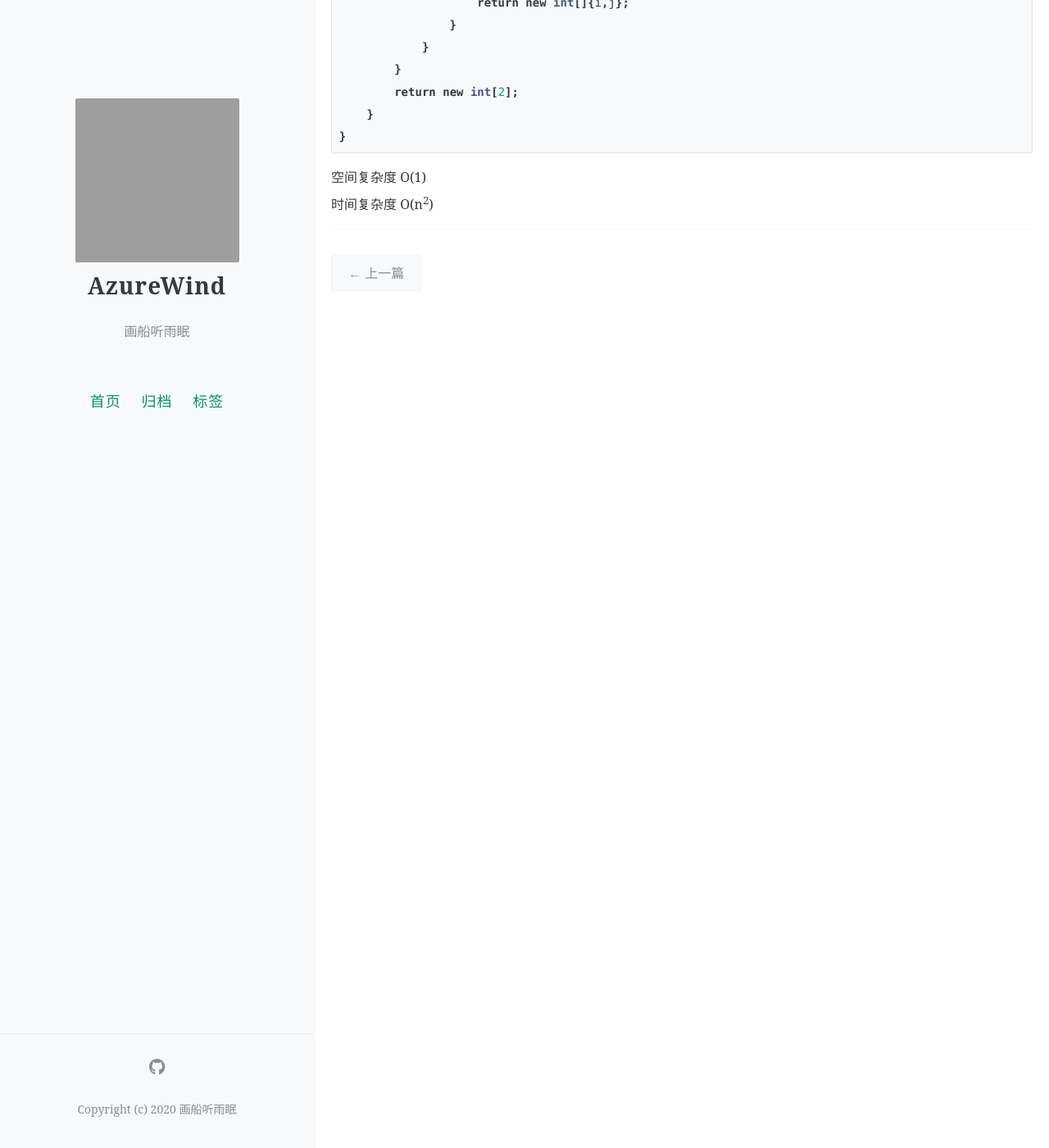
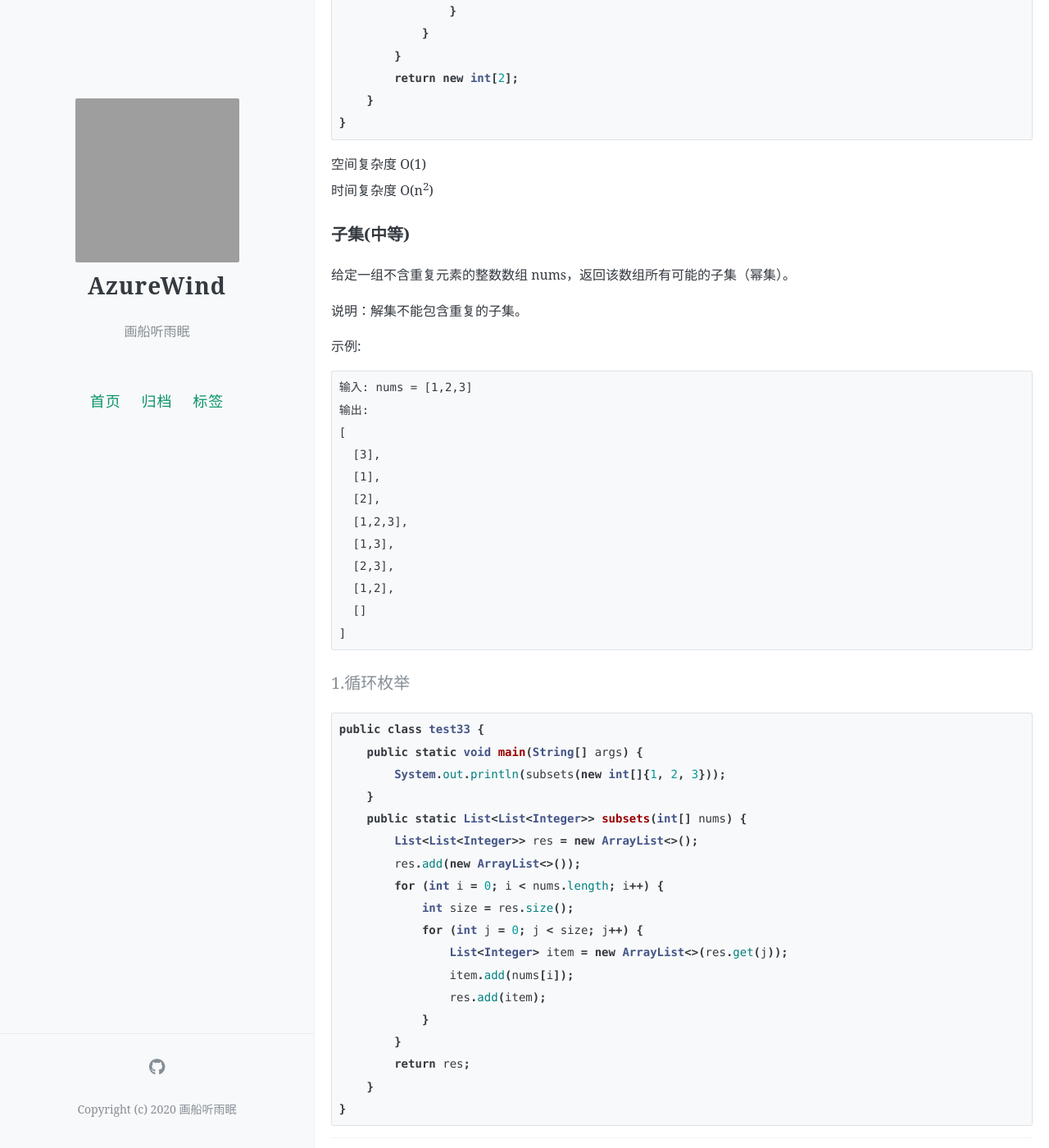
Before and after one commit to poison0/poison0.github.io, a Jekyll site: the page built from _posts/2020-09-20-algorithm.markdown, in a window 1280 px wide and 1400 px high, scrolled down 779 px. Shown: the whole window at 82% size. Built offline with Jekyll 4.4.1, drawn with Linux system fonts in a browser that asks for light colours; comment, search, counter and statistics services are not loaded; some of the changed text lies outside the part shown; grey boxes are pictures that could not be loaded.

Commit message:
循环枚举

````diff
--- a/_posts/2020-09-20-algorithm.markdown
+++ b/_posts/2020-09-20-algorithm.markdown
@@ -37,3 +37,46 @@ class Solution {
 ```
 空间复杂度 O(1)
 时间复杂度 O(n<sup>2</sup>)
+
+### 子集(中等)
+
+给定一组不含重复元素的整数数组 nums，返回该数组所有可能的子集（幂集）。
+
+说明：解集不能包含重复的子集。
+
+示例:
+```
+输入: nums = [1,2,3]
+输出:
+[
+  [3],
+  [1],
+  [2],
+  [1,2,3],
+  [1,3],
+  [2,3],
+  [1,2],
+  []
+]
+```
+#### 1.循环枚举
+```java
+public class test33 {
+    public static void main(String[] args) {
+        System.out.println(subsets(new int[]{1, 2, 3}));
+    }
+    public static List<List<Integer>> subsets(int[] nums) {
+        List<List<Integer>> res = new ArrayList<>();
+        res.add(new ArrayList<>());
+        for (int i = 0; i < nums.length; i++) {
+            int size = res.size();
+            for (int j = 0; j < size; j++) {
+                List<Integer> item = new ArrayList<>(res.get(j));
+                item.add(nums[i]);
+                res.add(item);
+            }
+        }
+        return res;
+    }
+}
+```
````
Also changed, not shown: other parts of _posts/2020-09-20-algorithm.markdown (+2 -2 lines).
